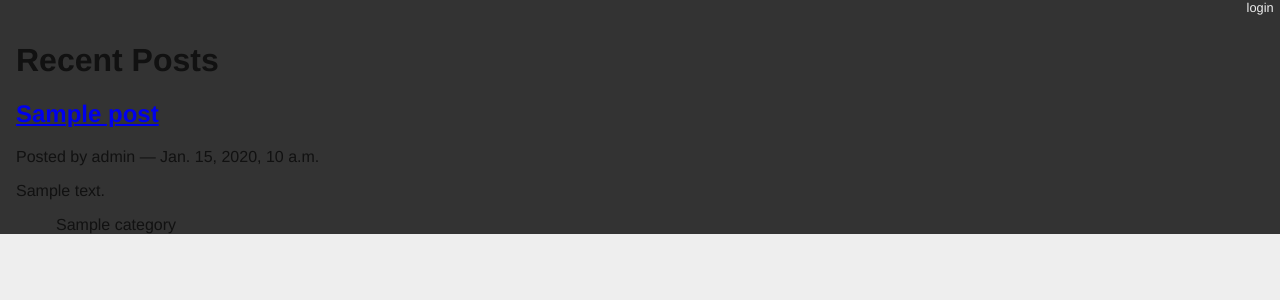
After one commit to mcmd08/django-blog, a Django app: page / in a window 1280 px wide. The commit adds this page. Shown: the top 300 px of the page. Run offline with Django 3.2, Linux system fonts and the light colour scheme; data comes from the database, SQL or seed files in the repository; both versions use the stored data as it was after the commit; tables that the repository leaves empty hold one stand-in row (values such as "Sample post").

Commit message:
Commit with Blogging App and categories

```diff
--- /dev/null
+++ b/blogging/apps.py
@@ -0,0 +1,5 @@
+from django.apps import AppConfig
+
+
+class BloggingConfig(AppConfig):
+    name = 'blogging'
--- /dev/null
+++ b/blogging/models.py
@@ -0,0 +1,26 @@
+from django.db import models
+from django.contrib.auth.models import User
+
+
+# Create your models here.
+class Post(models.Model):
+    title = models.CharField(max_length=128)
+    text = models.TextField(blank=True)
+    author = models.ForeignKey(User, on_delete=models.CASCADE)
+    created_date = models.DateTimeField(auto_now_add=True)
+    modified_date = models.DateTimeField(auto_now=True)
+    published_date = models.DateTimeField(blank=True, null=True)
+
+    def __str__(self):
+        return self.title
+
+class Category(models.Model):
+    name = models.CharField(max_length=128)
+    description = models.TextField(blank=True)
+    posts = models.ManyToManyField(Post, blank=True, related_name='categories')
+
+    def __str__(self):
+        return self.name
+
+    class Meta:
+        verbose_name_plural = 'Categories'
--- /dev/null
+++ b/blogging/static/django_blog.css
@@ -0,0 +1,74 @@
+body {
+    background-color: #eee;
+    color: #111;
+    font-family: "HelveticaNeue-Light", "Helvetica Neue Light", "Helvetica Neue", Helvetica, Arial, "Lucida Grande", sans-serif;
+    margin:0;
+    padding:0;
+}
+#container {
+    margin:0;
+    padding:0;
+    margin-top: 0px;
+}
+#header {
+    background-color: #333;
+    border-botton: 1px solid #111;
+    margin:0;
+    padding:0;
+}
+#control-bar {
+    margin: 0em 0em 1em;
+    list-style: none;
+    list-style-type: none;
+    text-align: right;
+    color: #eee;
+    font-size: 80%;
+    padding-bottom: 0.4em;
+}
+#control-bar li {
+    display: inline-block;
+}
+#control-bar li a {
+    color: #eee;
+    padding: 0.5em;
+    text-decoration: none;
+}
+#control-bar li a:hover {
+    color: #cce;
+}
+#content {
+    margin: 0em 1em 1em;
+}
+
+ul#entries {
+    list-style: none;
+    list-style-type: none;
+}
+div.entry {
+    margin-right: 2em;
+    margin-top: 1em;
+    border-top: 1px solid #cecece;
+}
+ul#entries li:first-child div.entry {
+    border-top: none;
+    margin-top: 0em;
+}
+div.entry-body {
+    margin-left: 2em;
+}
+.notification {
+    float: right;
+    text-align: center;
+    width: 25%;
+    padding: 1em;
+}
+.info {
+    background-color: #aae;
+}
+ul.categories {
+    list-style: none;
+    list-style-type: none;
+}
+ul.categories li {
+    display: inline;
+}
--- /dev/null
+++ b/blogging/templates/blogging/list.html
@@ -0,0 +1,22 @@
+{% extends "base.html" %}{% block content %}
+	<h1>Recent Posts</h1>
+	{% comment %} here is where the query happens {% endcomment %}
+	{% for post in posts %}
+	<div class="post">
+		<h2>
+			<a href="{% url 'blog_detail' post.pk%}">{{ post }}</a>
+		</h2>
+		<p class="byline">
+			Posted by {{ post.author.username }} &mdash; {{ post.published_date }}
+		</p>
+		<div class="post-body">
+			{{ post.text }}
+		</div>
+		<ul class="categories">
+			{% for category in post.categories.all %}
+			<li>{{ category }}</li>
+			{% endfor %}
+		</ul>
+	</div>
+	{% endfor %}
+{% endblock %}
--- /dev/null
+++ b/blogging/urls.py
@@ -0,0 +1,7 @@
+from django.urls import path
+from blogging.views import stub_view, list_view, detail_view
+
+urlpatterns = [ # path('', stub_view, name = 'blog_index'),
+               path('', list_view, name = 'blog_index'),
+               path('posts/<int:post_id>', detail_view, name='blog_detail'),
+               ]
--- /dev/null
+++ b/blogging/views.py
@@ -0,0 +1,42 @@
+from django.shortcuts import render
+from django.http import HttpResponse, HttpResponseRedirect, Http404
+from django.template import loader
+from blogging.models import Post
+
+# Create your views here.
+def stub_view(request, *args, **kwargs):
+    body = 'Stub View\n\n'
+    if args:
+        body += 'Args:\n'
+        body += '\n'.join(['\t%s' % a for a in args])
+
+    if kwargs:
+        body += 'Kwargs:\n'
+        body += '\n'.join(['\t%s: %s' % i for i in kwargs.items()])
+
+    return HttpResponse(body, content_type='text\plain')
+
+def list_view(request):
+    published = Post.objects.exclude(published_date__exact=None)
+    posts = published.order_by('-published_date')
+    # template = loader.get_template('blogging/list.html')
+    # print('posts dct is', posts)
+    # print('template is', template)
+    context = {'posts': posts}
+    # print('context is', context)
+    # body = template.render(context)
+    # print('body is', body)
+    # return HttpResponse(body, content_type='text/html')
+    return render(request, 'blogging/list.html', context)
+
+def detail_view(request, post_id):
+    published = Post.objects.exclude(published_date__exact=None)
+    print('request is', request)
+    try:
+        post = published.get(pk=post_id)
+    except Post.DoesNotExist:
+        raise Http404
+    context = {'post': post}
+    print('context is', context)
+    print('request is', request)
+    return render(request, 'blogging/detail.html', context)
--- a/mysite/settings.py
+++ b/mysite/settings.py
@@ -120,3 +120,5 @@ USE_TZ = True
 # https://docs.djangoproject.com/en/3.1/howto/static-files/
 
 STATIC_URL = '/static/'
+LOGIN_URL = '/login/'
+LOGIN_REDIRECT_URL = '/'
--- a/mysite/templates/base.html
+++ b/mysite/templates/base.html
@@ -1,15 +1,27 @@
+{% load static %}
 <!DOCTYPE html>
 <html>
 	<head>
 		<title>My Django Blog</title>
+		<link type="text/css" rel="stylesheet" href="{% static 'django_blog.css' %}">
 	</head>
 	<body>
+		<div id="header">
 		<div id="container">
-			<div id="content">
-				{% block content %}
-				[ content will go here ]
-				{% endblock %}
-			</div>
+		<ul id="control-bar">
+		{% if user.is_authenticated %}
+			{% if user.is_staff %}<li><a href="{% url 'admin:index' %}">admin</a></li>{% endif %}
+				<li><a href="{% url 'logout' %}">logout</a></li>
+			{% else %}
+				<li><a href="{% url 'login' %}">login</a></li>
+		{% endif %}
+		</ul>
+		</div>
+		<div id="content">
+			{% block content %}
+			[ content will go here ]
+			{% endblock %}
+		</div>
 		</div>
 	</body>
 </html>
--- a/mysite/urls.py
+++ b/mysite/urls.py
@@ -15,8 +15,12 @@ Including another URLconf
 """
 from django.contrib import admin
 from django.urls import path, include
+from django.contrib.auth.views import LoginView, LogoutView
 
 urlpatterns = [
     path('admin/', admin.site.urls),
-    path('polling/', include('polling.urls'))
+    path('polling/', include('polling.urls')),
+    path('', include('blogging.urls')),
+    path('login/', LoginView.as_view(template_name='login.html') , name='login'),
+    path('logout/', LogoutView.as_view(next_page='/'), name='logout'),
 ]
```
Also changed, not shown: blogging/admin.py (added, +23 -0 lines), blogging/fixtures/blogging_test_fixture.json (added, +38 -0 lines), blogging/templates/blogging/detail.html (added, +17 -0 lines), blogging/tests.py (added, +76 -0 lines), mysite/templates/login.html (added, +8 -0 lines), blogging/__init__.py (added), blogging/migrations/0001_initial.py (added), blogging/migrations/0002_category.py (added), blogging/migrations/__init__.py (added), 1 other file.
